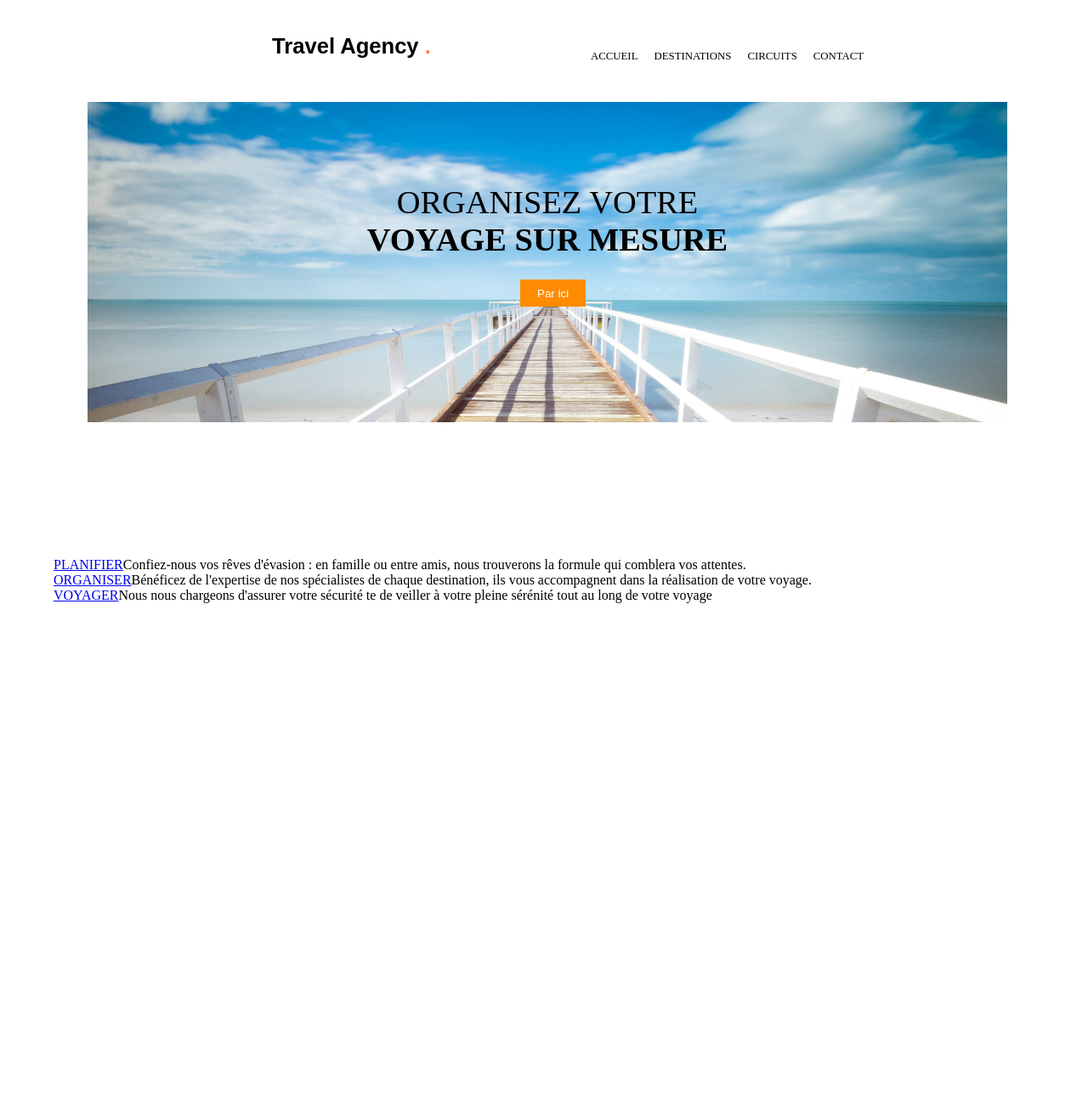
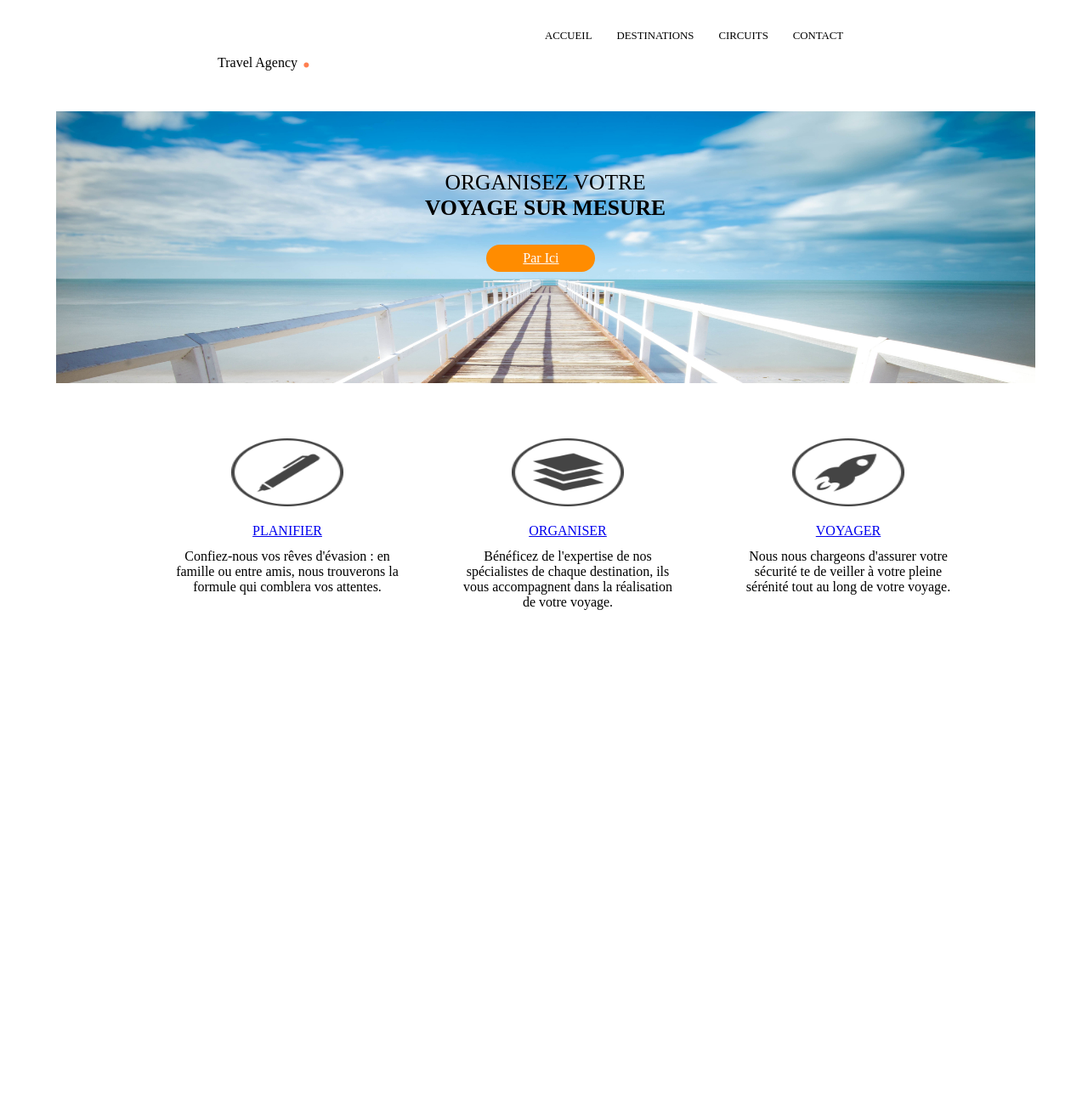
Before and after one commit to LaetitiaCR/Web-Client, a PHP site: page /siteTravelAgency.html in a window 1280 px wide; the page is wider, and only the part inside the window is pictured. Shown: that part at 85% size. Before the commit the page ends 710 px from the top of that part, so only its background shows below. Run offline with PHP 8.4, Linux system fonts and the light colour scheme.

Commit message:
finalisation maquette

```diff
--- a/HTML/travelAgency/siteTravelAgency.html
+++ b/HTML/travelAgency/siteTravelAgency.html
@@ -17,44 +17,58 @@
 
 
 
-    <header id="headTitre">
-        <p id="titreSite">Travel Agency <span id="point">.</p></h1>
-    </header>
     <nav id="navLiensHaut">
-        <ul id="groupeLiensHaut">
+        <p id="pLiensHaut">
+            <label id="lblListeLiensHaut" for="listeLiensHaut"> Travel Agency <span id="point">.</span></label>
+            <ul id="listeLiensHaut">
 
-            <li><a href="#">ACCUEIL</a></li>
-            <li><a href="#">DESTINATIONS</a></li>
-            <li><a href="#">CIRCUITS</a></li>
-            <li><a href="#">CONTACT</a></li>
-        </ul>
+                <li><a href="#">ACCUEIL</a></li>
+                <li><a href="#">DESTINATIONS</a></li>
+                <li><a href="#">CIRCUITS</a></li>
+                <li><a href="#">CONTACT</a></li>
+            </ul>
+        </p>
     </nav>
 
 
-    <section id="texteEtSurImage">
+
+    <section id="sectionTexteImageBouton">
 
 
         <img src="img/main.jpg">
 
 
-        <p id="titreImg">
-            <span id="titreImg1">ORGANISEZ VOTRE</span>
-            <span id="titreImg2">VOYAGE SUR MESURE</span>
+        <p id="texteImg">
+            <span id="texteImg1">ORGANISEZ VOTRE</span>
+            <span id="texteImg2">VOYAGE SUR MESURE</span>
+
+            <a id="LienIci" href="#">Par Ici</a>
+
         </p>
-
-
-        <div id="parIci"><button  id="boutIci" type="button">Par ici</button> </div>
-
     </section>
 
 
     <nav id="navLiensBas">
+
         <ul id="groupeLiensBas">
 
-            <li id="planifier"><a href="#">PLANIFIER</a>Confiez-nous vos rêves d'évasion : en famille ou entre amis, nous trouverons la formule qui comblera vos attentes.</li>
-            <li id="organiser"><a href="#">ORGANISER</a>Bénéficez de l'expertise de nos spécialistes de chaque destination, ils vous accompagnent dans la réalisation de votre voyage.</li>
-            <li id="voyager"><a href="#">VOYAGER</a>Nous nous chargeons d'assurer votre sécurité te de veiller à votre pleine sérénité tout au long de votre voyage</li>
+            <div id="planifier">
+                <img id="img1" src="img/steps-icon-1.png">
+                <a id="lien1" href="#">PLANIFIER</a>
+                <p id="p1">Confiez-nous vos rêves d'évasion : en famille ou entre amis, nous trouverons la formule qui comblera vos attentes.</p>
+            </div>
+            <div id="organiser">
+                <img id="img2" src="img/steps-icon-2.png">
+                <a id="lien2" href="#">ORGANISER</a>
+                <p id="p2">Bénéficez de l'expertise de nos spécialistes de chaque destination, ils vous accompagnent dans la réalisation de votre voyage.</p>
+            </div>
+            <div id="voyager">
+                <img id="img3" src="img/steps-icon-3.png">
+                <a id="lien3" href="#">VOYAGER</a>
+                <p id="p3">Nous nous chargeons d'assurer votre sécurité te de veiller à votre pleine sérénité tout au long de votre voyage.</p>
+            </div>
         </ul>
+
     </nav>
 
     <aside>
--- a/HTML/travelAgency/styleTravelAgency.css
+++ b/HTML/travelAgency/styleTravelAgency.css
@@ -1,100 +1,197 @@
-header#headTitre{
+p#pLiensHaut {
+    display: block;
+    left: 20%;
     position: absolute;
-    left:25%;
-    top:5%;
 }
-header p#titreSite{
 
-    display:inline;
+label#lblLiensHaut {
+    position: absolute;
+    display: inline;
     font-size: 2vw;
     font-weight: bold;
     font-family: Arial, Helvetica, sans-serif;
 }
-header p span#point{
-    font-size: 100%;
+
+label span#point {
+    display: inline;
+    font-size: 4vw;
     color: coral;
 }
-nav#navLiensHaut{
+
+ul#listeLiensHaut {
     position: absolute;
-    left:50%;
-    top: 5%;
+    display: inline;
+    left: 45%;
+    list-style-type: none;
 }
-nav ul#groupeLiensHaut{
-    list-style-type:none;
+
+ul#listeLiensHaut li {
+    display: inline;
+    margin-left: 25px;
+}
+
+ul#listeLiensHaut li a {
+    font-size: 1vw;
+    background: white;
+    color: black;
+    text-decoration: none;
+}
+
+li a:hover {
+    color: grey;
+}
+
+section#sectionTexteImageBouton {
+    display: block;
+    position: absolute;
+    width: 90vw;
+    height: 40vh;
+}
+
+img {
+    position: absolute;
+    margin-top: 10%;
+    left: 5%;
+    width: 100%;
+    height: 100%;
+}
+
+section p#texteImg {
+    font-size: 2vw;
+    margin-top: 23vh;
+    position: absolute;
+    margin-left: 15%;
+    width: 80%;
+}
+
+section p span#texteImg1 {
+    text-align: center;
     display: block;
 }
-nav ul#groupeLiensHaut li{
-    display: inline;
-    margin-left: 15px;
-}
-nav ul#groupeLiensHaut li a {
-    font-size: 1vw;
 
-    background:white;
-    color:black;
-    text-decoration:none;
-}
-nav li a:hover {
-    color:grey;
-}
-
-
-
-section#texteEtSurImage{
-    display:block;
-    top: 15%;
-    position: absolute;
+section p span#texteImg2 {
     text-align: center;
-}
-img{
-    width: 85%;
-}
-section p#titreImg{
-    font-size:3vw;
-    top:15%;
-    position: absolute;
-    width:80%;
-    left:10%;
-}
-section p span#titreImg1{
-    display: block;
-}
-section p span#titreImg2{
     display: block;
     font-weight: bold;
 }
 
-section div#parIci{
+a#LienIci {
+    position: absolute;
+    background-color: darkorange;
+    color: white;
+    border: darkorange;
+    margin-top: 3%;
+    left: 42.5%;
+    line-height: 4vh;
+    height: 4vh;
+    width: 10vw;
+    font-size: 2vh;
+    text-align: center;
+    border-radius: 10vh;
+}
+
+nav#navLiensBas {
+    position: absolute;
+    display: block;
+    width: 90vw;
+    height: 25vh;
+    top: 60%;
+}
+
+nav ul#groupeLiensBas {
+    width: 100vw;
+    height: 100vh;
+    position: absolute;
+    display: block;
+}
+
+div#planifier,
+div#organiser,
+div#voyager {
+    display: inline;
+}
+
+img#img1 {
+    margin-top: 20px;
+    position: absolute;
+    display: block;
+    width: 10%;
+    height: 10%;
+    left: 20%;
+    text-align: center;
+}
+
+img#img2 {
+    margin-top: 20px;
+    position: absolute;
+    display: block;
+    width: 10%;
+    height: 10%;
+    left: 45%;
+}
+
+img#img3 {
+    margin-top: 20px;
+    position: absolute;
+    display: block;
+    width: 10%;
+    height: 10%;
+    left: 70%;
+}
+
+a#lien1 {
     display: block;
     position: absolute;
-    top:55%;
-    left: 47.5%;
+    left: 10%;
+    margin-top: 120px;
+    width: 30%;
+    text-align: center;
 }
 
-button#boutIci{
-     background-color: darkorange;
-     color: white;
-     width: 6vw;
-     height:4vh;
-     border: darkorange;
-
+a#lien2 {
+    display: block;
+    width: 30%;
+    position: absolute;
+    left: 35%;
+    margin-top: 120px;
+    text-align: center;
 }
 
-
-
-nav#navLiensBas{
+a#lien3 {
     display: block;
+    width: 30%;
     position: absolute;
-
-    top: 80%;
-    width: 80%;
+    left: 60%;
+    margin-top: 120px;
+    text-align: center;
 }
 
-nav ul#groupeLiensBas{
-    list-style-type:none;
+p#p1 {
+    font-size: 1em;
+    width: 20%;
+    position: absolute;
     display: block;
+    left: 15%;
+    text-align: center;
+    margin-top: 150px;
 }
-nav ul#groupeLiensBas li{
-    display: inline;
-    margin-left: 15px;
+
+p#p2 {
+    font-size: 1em;
+    width: 20%;
+    position: absolute;
+    display: block;
+    left: 40%;
+    margin-top: 150px;
+    text-align: center;
 }
+
+p#p3 {
+    font-size: 1em;
+    width: 20%;
+    position: absolute;
+    display: block;
+    left: 65%;
+    margin-top: 150px;
+    text-align: center;
+}
```
Also changed, not shown: HTML/travelAgency/Maquette/Travel Agency1.png (added), HTML/travelAgency/Maquette/Travel Agency2.png (added), 1 other file.
